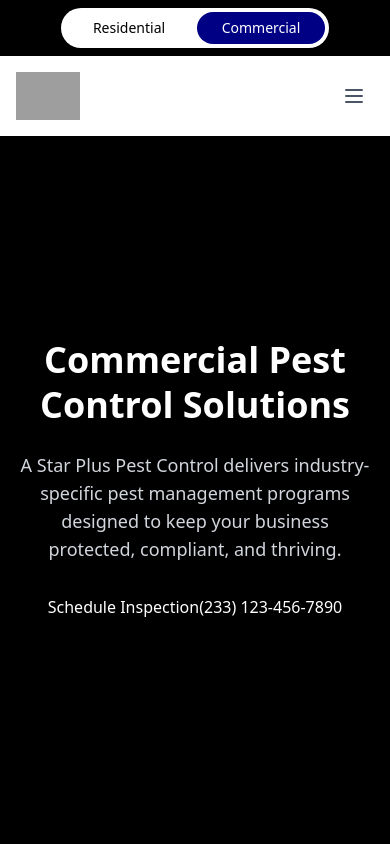
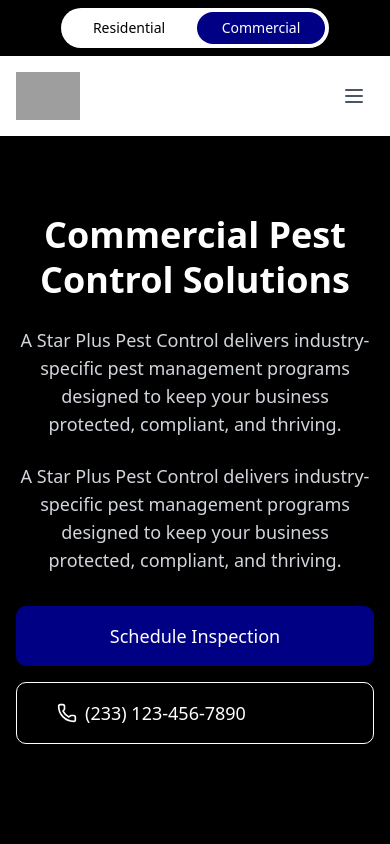
Before and after one commit to Eric-Eddie-Kabutey/a-star-plus, a Next.js app: page /commercial/industries in a window 390 px wide. Shown: the top 844 px of the page. Built offline with nearby package versions, Linux system fonts and the light colour scheme; grey boxes are pictures that could not be loaded.

Commit message:
update commercial site home hero

```diff
--- a/components/commercial/hero/hero.tsx
+++ b/components/commercial/hero/hero.tsx
@@ -1,46 +1,26 @@
-'use client';
+'use client'
 
-import React from 'react';
-import { motion, Variants } from 'framer-motion';
-import Image from 'next/image';
-import { Button } from "@/components/ui/button";
-import { Phone } from 'lucide-react';
-import { cn } from '@/lib/utils';
-import type { VersatileHeroData } from '@/types/com/hero';
-import Link from 'next/link';
-
-
-
-export const heroData2: VersatileHeroData = {
-  title: 'Commercial Pest Control Solutions',
-  description: 'A Star Plus Pest Control delivers industry-specific pest management programs designed to keep your business protected, compliant, and thriving.',
-  actions: (
-    <div className="flex flex-col sm:flex-row items-center justify-center lg:justify-start gap-4">
-      <Button asChild size="lg" className="bg-blue-600 hover:bg-blue-700 text-lg py-6 px-8 rounded-lg w-full sm:w-auto">
-        <Link href="#">Schedule Inspection</Link>
-      </Button>
-      <Button asChild size="lg" variant="outline" className="border-white text-white hover:bg-white/10 hover:text-white text-lg py-6 px-8 rounded-lg w-full sm:w-auto">
-        <a href="tel:2331234567890" className="flex items-center gap-2">
-          <Phone className="w-5 h-5" />
-          (233) 123-456-7890
-        </a>
-      </Button>
-    </div>
-  ),
-  imageUrl: 'https://images.unsplash.com/photo-1579752048902-fb3c39367e9f?q=80&w=800', // Placeholder
-  imageAlt: 'Technician in a hazmat suit spraying a large warehouse.',
-  // No features or corner border for this version
-};
+import React, { useState } from 'react'
+import { motion, Variants } from 'framer-motion'
+import Image from 'next/image'
+import { cn } from '@/lib/utils'
+import type { VersatileHeroData } from '@/types/com/hero'
+import { QuoteDialog } from '../header/dialog-quote'
+import { Phone } from 'lucide-react'
 
 // Helper component for the corner border
-const CornerBorder = ({ position }: { position: VersatileHeroData['cornerBorderPosition'] }) => {
+const CornerBorder = ({
+	position,
+}: {
+	position: VersatileHeroData['cornerBorderPosition']
+}) => {
 	const positionClasses = {
 		topLeft: 'top-0 left-0 rounded-tl-2xl border-t-4 border-l-4',
 		topRight: 'top-0 right-0 rounded-tr-2xl border-t-4 border-r-4',
 		bottomLeft: 'bottom-0 left-0 rounded-bl-2xl border-b-4 border-l-4',
 		bottomRight: 'bottom-0 right-0 rounded-br-2xl border-b-4 border-r-4',
-  };
-  if (!position) return null;
+	}
+	if (!position) return null
 
 	return (
 		<div
@@ -49,8 +29,8 @@
 				positionClasses[position]
 			)}
 		/>
-  );
-};
+	)
+}
 
 export function Hero({
 	title,
@@ -61,14 +41,14 @@
 	features,
 	cornerBorderPosition,
 }: VersatileHeroData) {
-
+	const [isQuoteDialogOpen, setIsQuoteDialogOpen] = useState(false)
 	const containerVariants: Variants = {
 		hidden: { opacity: 0 },
 		visible: {
 			opacity: 1,
 			transition: { staggerChildren: 0.2, delayChildren: 0.2 },
 		},
-  };
+	}
 
 	const itemVariants: Variants = {
 		hidden: { y: 20, opacity: 0 },
@@ -77,50 +57,79 @@
 			opacity: 1,
 			transition: { duration: 0.6, ease: 'easeOut' },
 		},
-  };
+	}
 
 	return (
-    <section className="relative min-h-screen bg-black text-white flex items-center justify-center py-20 px-4 sm:px-6 lg:px-8 overflow-hidden">
+		<section className='relative min-h-screen bg-black text-white flex items-center justify-center py-20 px-4 sm:px-6 lg:px-8 overflow-hidden'>
 			<CornerBorder position={cornerBorderPosition} />
+			<QuoteDialog
+				open={isQuoteDialogOpen}
+				onOpenChange={setIsQuoteDialogOpen}
+			/>
 
-      <div className="container mx-auto z-10 pt-28 md:pt-40">
-        <div className="grid grid-cols-1 lg:grid-cols-2 gap-16 items-center">
+			<div className='container mx-auto z-10 pt-28 md:pt-40'>
+				<div className='grid grid-cols-1 lg:grid-cols-2 gap-16 items-center'>
 					{/* Left Side: Content */}
 					<motion.div
-            className="text-center lg:text-left"
+						className='text-center lg:text-left'
 						variants={containerVariants}
-            initial="hidden"
-            whileInView="visible"
-            viewport={{ once: true, amount: 0.3 }}
-          >
+						initial='hidden'
+						whileInView='visible'
+						viewport={{ once: true, amount: 0.3 }}>
 						<motion.h1
-              className="text-4xl sm:text-5xl lg:text-6xl font-extrabold leading-tight"
-              variants={itemVariants}
-            >
+							className='text-4xl sm:text-5xl lg:text-6xl font-extrabold leading-tight'
+							variants={itemVariants}>
 							{title}
 						</motion.h1>
 						<motion.p
-              className="mt-6 text-lg text-gray-300 max-w-lg mx-auto lg:mx-0"
-              variants={itemVariants}
-            >
+							className='mt-6 text-lg text-gray-300 max-w-lg mx-auto lg:mx-0'
+							variants={itemVariants}>
+							{description}
+						</motion.p>
+
+						<motion.p
+							className='mt-6 text-lg text-gray-300 max-w-lg mx-auto lg:mx-0'
+							variants={itemVariants}>
 							{description}
 						</motion.p>
 
 						{/* Action buttons are passed in as children */}
-            <motion.div className="mt-8" variants={itemVariants}>
-              {actions}
+						<motion.div
+							className='mt-8 flex flex-col sm:flex-row items-center justify-center lg:justify-start gap-4'
+							variants={itemVariants}>
+							<button
+								onClick={() => {
+									setIsQuoteDialogOpen(true)
+								}}
+								className='bg-[#000084] hover:bg-[#000080] text-lg py-4 px-10 rounded-lg w-full sm:w-auto'>
+								{actions[0]}
+							</button>
+
+							{actions.length > 1 && (
+								<button className='border border-white bg-transparent text-white hover:bg-white/10 hover:text-white text-lg py-4 px-10 rounded-lg w-full sm:w-auto'>
+									<a
+										href='tel:2331234567890'
+										className='flex items-center gap-2'>
+										<Phone className='w-5 h-5' />
+										{actions[1]}
+									</a>
+								</button>
+							)}
 						</motion.div>
 
 						{/* Optional Feature Boxes */}
 						{features && features.length > 0 && (
 							<motion.div
-                className="mt-12 flex flex-col sm:flex-row gap-4 justify-center lg:justify-start"
-                variants={itemVariants}
-              >
+								className='mt-12 flex flex-col sm:flex-row gap-4 justify-center lg:justify-start'
+								variants={itemVariants}>
 								{features.map((feature) => (
-                  <div key={feature.title} className="border border-gray-700 rounded-lg p-4 flex-1">
-                    <h3 className="font-bold text-white">{feature.title}</h3>
-                    <p className="text-sm text-gray-400 mt-1">{feature.description}</p>
+									<div
+										key={feature.title}
+										className='border border-gray-700 rounded-lg p-4 flex-1'>
+										<h3 className='font-bold text-white'>{feature.title}</h3>
+										<p className='text-sm text-gray-400 mt-1'>
+											{feature.description}
+										</p>
 									</div>
 								))}
 							</motion.div>
@@ -129,24 +138,23 @@
 
 					{/* Right Side: Image (Hidden on mobile) */}
 					<motion.div
-            className="hidden lg:flex justify-center"
+						className='hidden lg:flex justify-center'
 						initial={{ opacity: 0, scale: 0.9 }}
 						whileInView={{ opacity: 1, scale: 1 }}
 						viewport={{ once: true }}
-            transition={{ duration: 0.8, ease: 'easeOut' }}
-          >
-            <div className="relative w-[500px] h-[600px]">
+						transition={{ duration: 0.8, ease: 'easeOut' }}>
+						<div className='relative w-[500px] h-[600px]'>
 							<Image
 								src={imageUrl}
 								alt={imageAlt}
 								fill
-                className="object-cover rounded-2xl"
-                sizes="50vw"
+								className='object-cover rounded-2xl'
+								sizes='50vw'
 							/>
 						</div>
 					</motion.div>
 				</div>
 			</div>
 		</section>
-  );
+	)
 }
```
Lines whose indentation alone changed are shown as unchanged.
